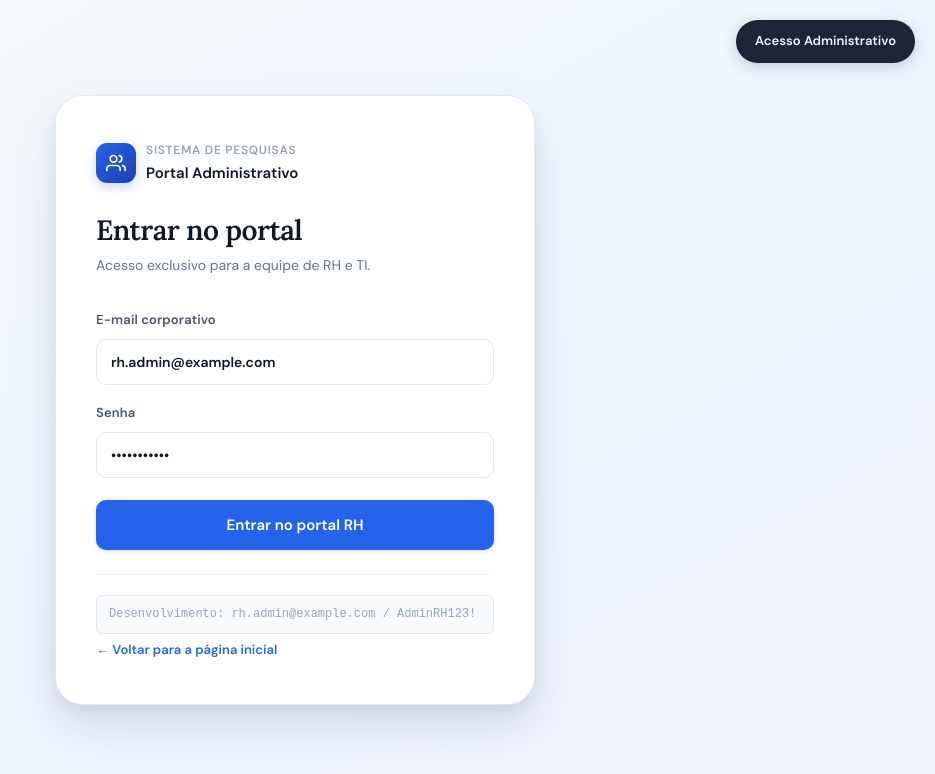
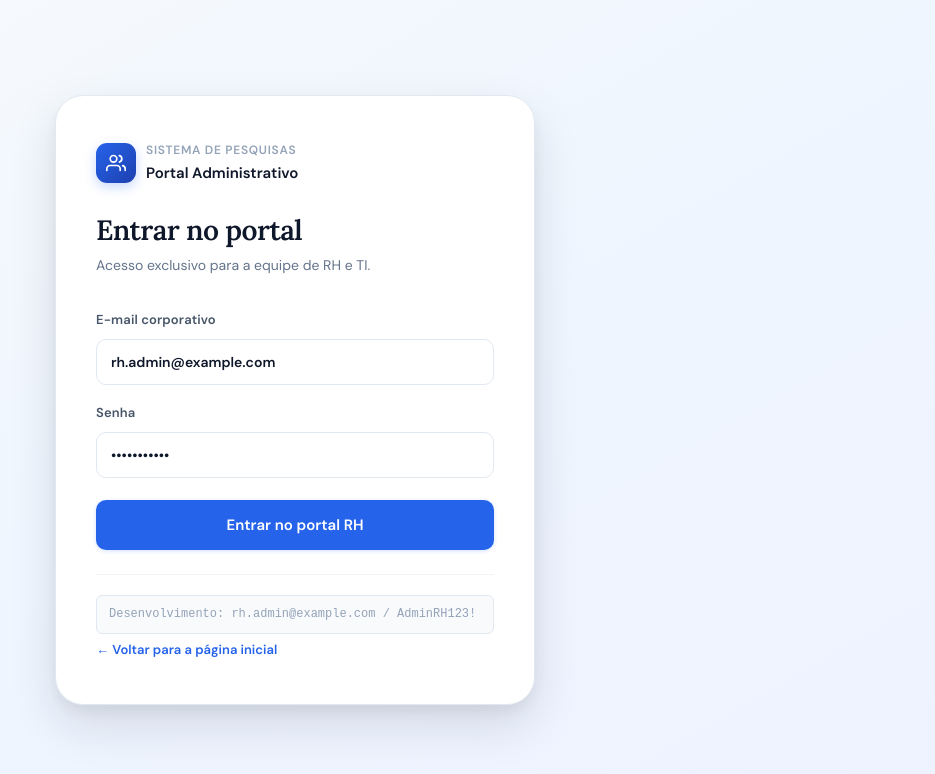
Before and after one commit to Wasion-it/Sistema_de_pesquisas, a React (Vite) app in the folder frontend/: page /admin/login in a window 1280 px wide. Shown: the top 774 px of the page, without its empty margins (345-1280 px from the left). Built offline with nearby package versions, Linux system fonts and the light colour scheme.

Commit message:
✨ feat: remove AdminAccessButton component to streamline admin access flow

```diff
--- a/frontend/src/App.jsx
+++ b/frontend/src/App.jsx
@@ -1,7 +1,6 @@
 import { BrowserRouter, Route, Routes } from 'react-router-dom'
 
 import { AuthProvider } from './auth/AuthProvider'
-import { AdminAccessButton } from './components/AdminAccessButton'
 import { AdminLayout } from './components/AdminLayout'
 import { ProtectedRoute } from './components/ProtectedRoute'
 import { AdminCampaignResponsesPage } from './pages/AdminCampaignResponsesPage'
@@ -17,7 +16,6 @@ export default function App() {
   return (
     <BrowserRouter>
       <AuthProvider>
-        <AdminAccessButton />
         <Routes>
           <Route path="/" element={<HomePage />} />
           <Route path="/campaigns/:campaignId" element={<PublicCampaignPage />} />
--- a/frontend/src/components/AdminAccessButton.jsx
+++ /dev/null
@@ -1,18 +0,0 @@
-import { Link, useLocation } from 'react-router-dom'
-
-import { useAuth } from '../auth/AuthProvider'
-
-export function AdminAccessButton() {
-  const { isAuthenticated } = useAuth()
-  const location = useLocation()
-
-  if (isAuthenticated && location.pathname.startsWith('/admin')) {
-    return null
-  }
-
-  return (
-    <Link className="admin-access-button" to={isAuthenticated ? '/admin' : '/admin/login'}>
-      {isAuthenticated ? 'Portal Administrativo' : 'Acesso Administrativo'}
-    </Link>
-  )
-}
```
